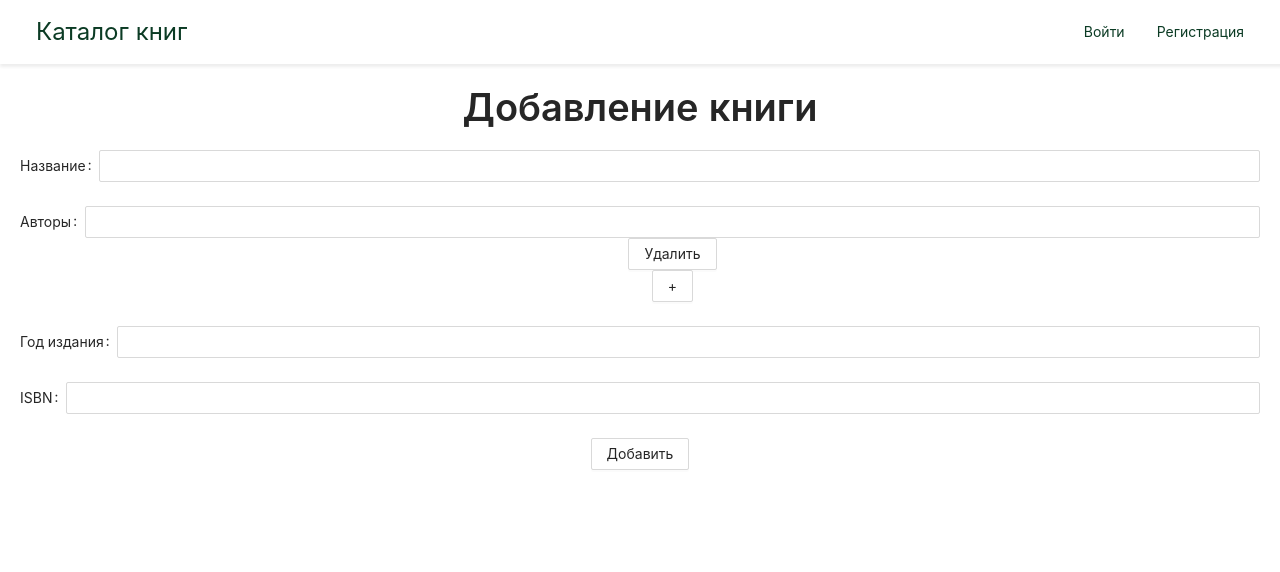
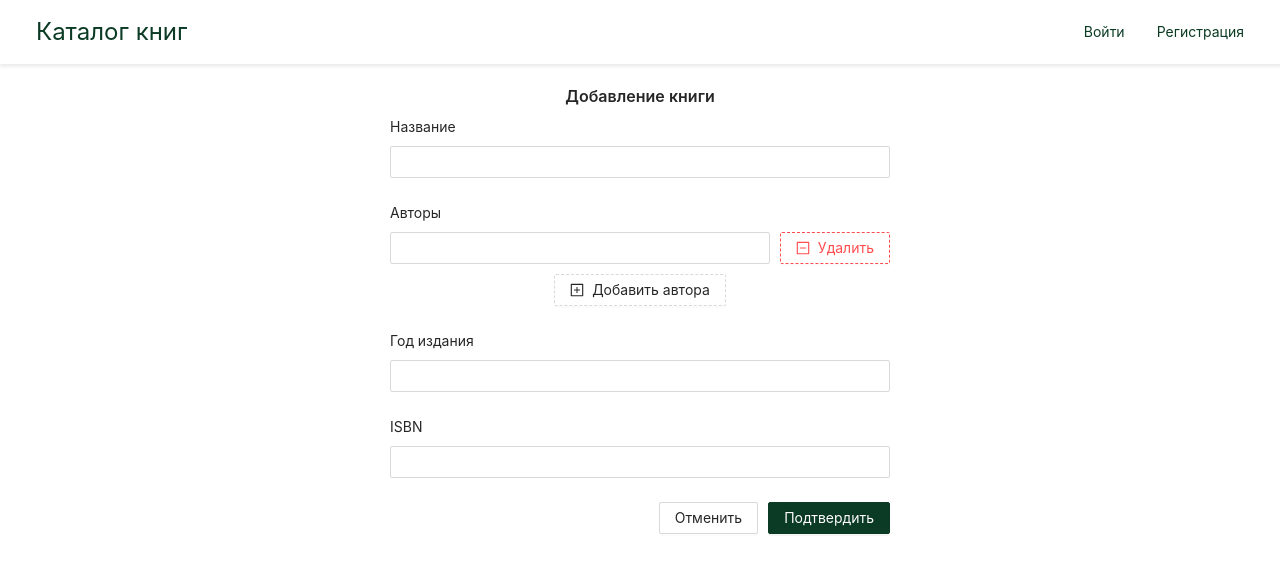
Before and after one commit to VerdiFran/book-catalog, a React (Create React App) app: page /catalog in a window 1280 px wide. Both pictures are taken after a click on the button "Добавить книгу". Shown: the top 572 px of the page. Built offline with nearby package versions, Linux system fonts and the light colour scheme; no server answers; the database is empty.

Commit message:
Add adding book design

```diff
--- a/src/components/BookCatalog/BookCatalog.module.scss
+++ b/src/components/BookCatalog/BookCatalog.module.scss
@@ -1,3 +1,2 @@
 .catalogContainer {
-
 }
--- a/src/components/BookCatalog/BookFrom/BookForm.js
+++ b/src/components/BookCatalog/BookFrom/BookForm.js
@@ -1,6 +1,8 @@
 import React from 'react'
 import {Button, Form, Input} from 'antd'
+import {MinusSquareOutlined, PlusSquareOutlined} from '@ant-design/icons'
 import {FieldArray, Formik} from 'formik'
+import styles from './BookForm.module.scss'
 
 const BookForm = ({initialValues, submitButtonText, handleSubmit}) => {
     return (
@@ -11,7 +13,7 @@ const BookForm = ({initialValues, submitButtonText, handleSubmit}) => {
             }}
         >
             {({values, handleSubmit, handleChange}) => (
-                <Form>
+                <Form layout="vertical">
                     <Form.Item label="Название">
                         <Input
                             name="title"
@@ -25,16 +27,29 @@ const BookForm = ({initialValues, submitButtonText, handleSubmit}) => {
                                 <div>
                                     {
                                         values.authors.length > 0 &&
-                                        values.authors.map((author, index) => <div key={index}>
-                                            <Input
-                                                value={author}
-                                                name={`authors.${index}`}
-                                                onChange={handleChange}
-                                            />
-                                            <Button onClick={() => remove(index)}>Удалить</Button>
-                                        </div>)
+                                        values.authors.map((author, index) => (
+                                            <div
+                                                key={index}
+                                                className={styles.authorsFieldContainer}
+                                            >
+                                                <Input
+                                                    value={author}
+                                                    name={`authors.${index}`}
+                                                    onChange={handleChange}
+                                                />
+                                                <Button
+                                                    onClick={() => remove(index)}
+                                                    icon={<MinusSquareOutlined/>}
+                                                    type="dashed"
+                                                    danger
+                                                >Удалить</Button>
+                                            </div>))
                                     }
-                                    <Button onClick={() => push('')}>+</Button>
+                                    <Button
+                                        onClick={() => push('')}
+                                        icon={<PlusSquareOutlined/>}
+                                        type="dashed"
+                                    >Добавить автора</Button>
                                 </div>
                             )}
                         </FieldArray>
@@ -54,7 +69,10 @@ const BookForm = ({initialValues, submitButtonText, handleSubmit}) => {
                         />
                     </Form.Item>
                     <Form.Item>
-                        <Button htmlType="submit" onClick={handleSubmit}>{submitButtonText}</Button>
+                        <div className={styles.buttonsContainer}>
+                            <Button onClick={() => window.history.back()}>Отменить</Button>
+                            <Button htmlType="submit" onClick={handleSubmit} type="primary">{submitButtonText}</Button>
+                        </div>
                     </Form.Item>
                 </Form>
             )}
--- /dev/null
+++ b/src/components/BookCatalog/BookFrom/BookForm.module.scss
@@ -0,0 +1,18 @@
+.authorsFieldContainer {
+    display: flex;
+    flex-direction: row;
+    justify-content: space-between;
+    margin-bottom: 10px;
+
+    & > *:first-child {
+        margin-right: 10px;
+    }
+}
+
+.buttonsContainer {
+    float: right;
+
+    & > *:first-child {
+        margin-right: 10px;
+    }
+}
--- a/src/components/BookCatalog/NewBookForm/NewBookForm.js
+++ b/src/components/BookCatalog/NewBookForm/NewBookForm.js
@@ -1,15 +1,16 @@
 import React from 'react'
 import BookFormContainer from '../BookFrom/BookFormContainer'
 import {Typography} from 'antd'
+import styles from './NewBookForm.module.scss'
 
 const NewBookForm = ({handleSubmit}) => {
     const {Title} = Typography
 
     return (
-        <div>
-            <Title>Добавление книги</Title>
+        <div className={styles.formContainer}>
+            <Title level={5}>Добавление книги</Title>
             <BookFormContainer
-                submitButtonText="Добавить"
+                submitButtonText="Подтвердить"
                 handleSubmit={handleSubmit}
             />
         </div>
--- /dev/null
+++ b/src/components/BookCatalog/NewBookForm/NewBookForm.module.scss
@@ -0,0 +1,4 @@
+.formContainer {
+    width: 500px;
+    margin: auto;
+}
```
